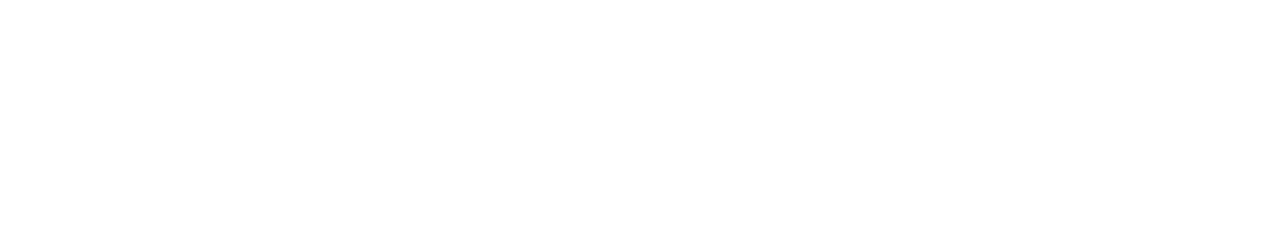
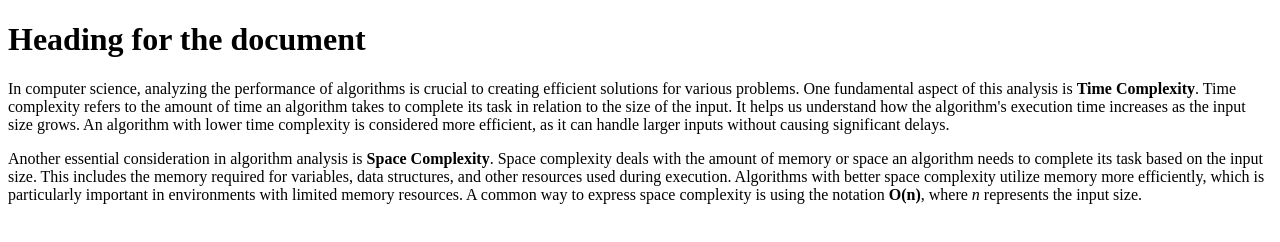
Before and after one commit to acciojob/time-and-space-complexity-dineshgore, a website: page main.html in a window 1280 px wide. Drawn offline with Linux system fonts and the light colour scheme.

Commit message:
created a submission

```diff
--- a/main.html
+++ b/main.html
@@ -1,16 +1,15 @@
 <!DOCTYPE html>
-
 <html>
-
 <head>
-	<link rel="stylesheet" href="styles.css">
+    <title>Understanding Time and Space Complexity</title>
 </head>
-
 <body>
-	<!-- the entire body must be written by student -->
-    <script type="text/javascript" src="./script.js">
-</script>
-
+    <h1>Heading for the document</h1>
+    <p>
+        In computer science, analyzing the performance of algorithms is crucial to creating efficient solutions for various problems. One fundamental aspect of this analysis is <strong>Time Complexity</strong>. Time complexity refers to the amount of time an algorithm takes to complete its task in relation to the size of the input. It helps us understand how the algorithm's execution time increases as the input size grows. An algorithm with lower time complexity is considered more efficient, as it can handle larger inputs without causing significant delays.
+    </p>
+    <p>
+        Another essential consideration in algorithm analysis is <strong>Space Complexity</strong>. Space complexity deals with the amount of memory or space an algorithm needs to complete its task based on the input size. This includes the memory required for variables, data structures, and other resources used during execution. Algorithms with better space complexity utilize memory more efficiently, which is particularly important in environments with limited memory resources. A common way to express space complexity is using the notation <strong>O(n)</strong>, where <em>n</em> represents the input size.
+    </p>
 </body>
-
 </html>
```
